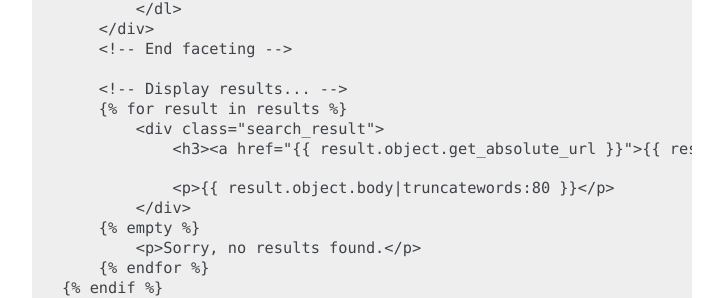
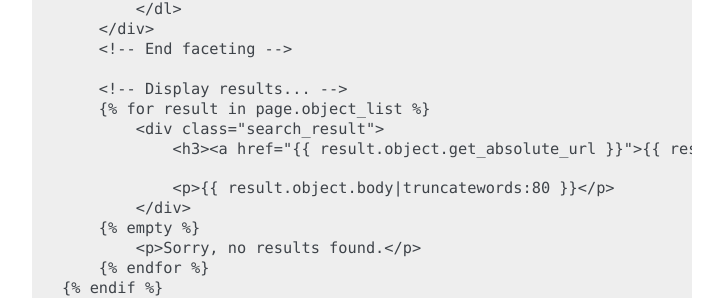
Before and after one commit to django-haystack/django-haystack, a Sphinx documentation site: the page built from docs/faceting.rst, in a window 1280 px wide and 1400 px high, scrolled down 3167 px. Shown: the part 797-1095 px from the top of the window, without its empty margins (388-1111 px from the left). Built offline with Sphinx 7.4.7, drawn with Linux system fonts in a browser that asks for light colours; some of the changed text lies outside the part shown.

Commit message:
Update example for Faceting to reference page.object_list
Instead of `results` - ref #1052

```diff
--- a/docs/faceting.rst
+++ b/docs/faceting.rst
@@ -178,7 +178,7 @@ might look like this::
         <!-- End faceting -->
 
         <!-- Display results... -->
-        {% for result in results %}
+        {% for result in page.object_list %}
             <div class="search_result">
                 <h3><a href="{{ result.object.get_absolute_url }}">{{ result.object.title }}</a></h3>
 
```
